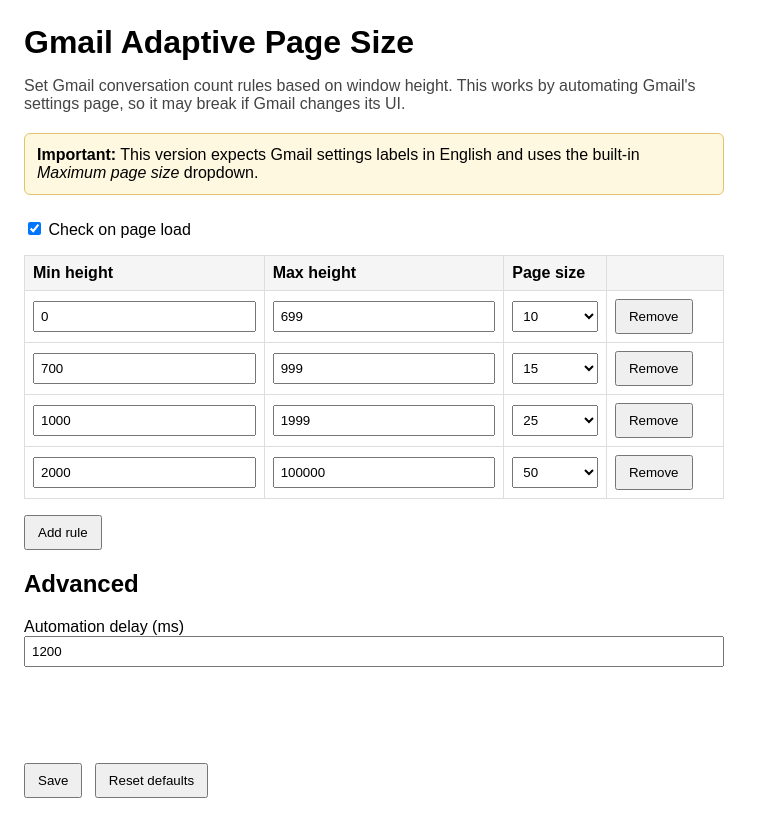
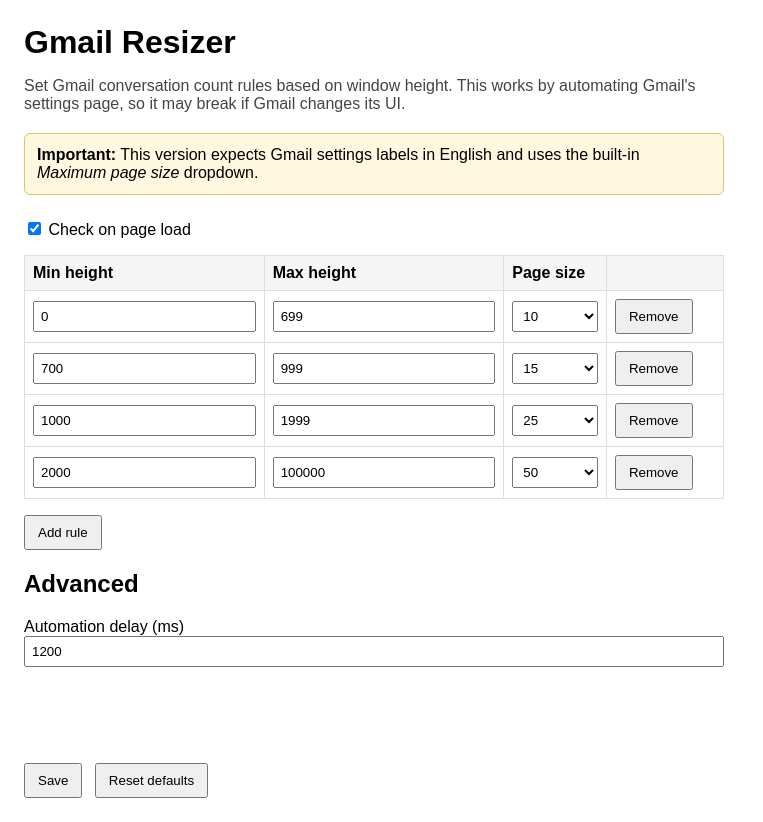
Before and after one commit to spudtrooper/gmailresize, a browser extension: page chrome/options.html in a window 1280 px wide. Shown: the whole page, without its empty margins (0-763 px from the left). Drawn offline with Linux system fonts and the light colour scheme.

Commit message:
update Wed Mar 25 17:21:42 EDT 2026

```diff
--- a/chrome/options.html
+++ b/chrome/options.html
@@ -3,7 +3,7 @@
 
 <head>
   <meta charset="utf-8" />
-  <title>Gmail Adaptive Page Size Options</title>
+  <title>Gmail Resizer Options</title>
   <style>
     body {
       font-family: Arial, sans-serif;
@@ -80,7 +80,7 @@
 </head>
 
 <body>
-  <h1>Gmail Adaptive Page Size</h1>
+  <h1>Gmail Resizer</h1>
   <p class="note">
     Set Gmail conversation count rules based on window height. This works by
     automating Gmail's settings page, so it may break if Gmail changes its UI.
```
Also changed, not shown: chrome/popup.html (+1 -1 lines), chrome/manifest.json.
